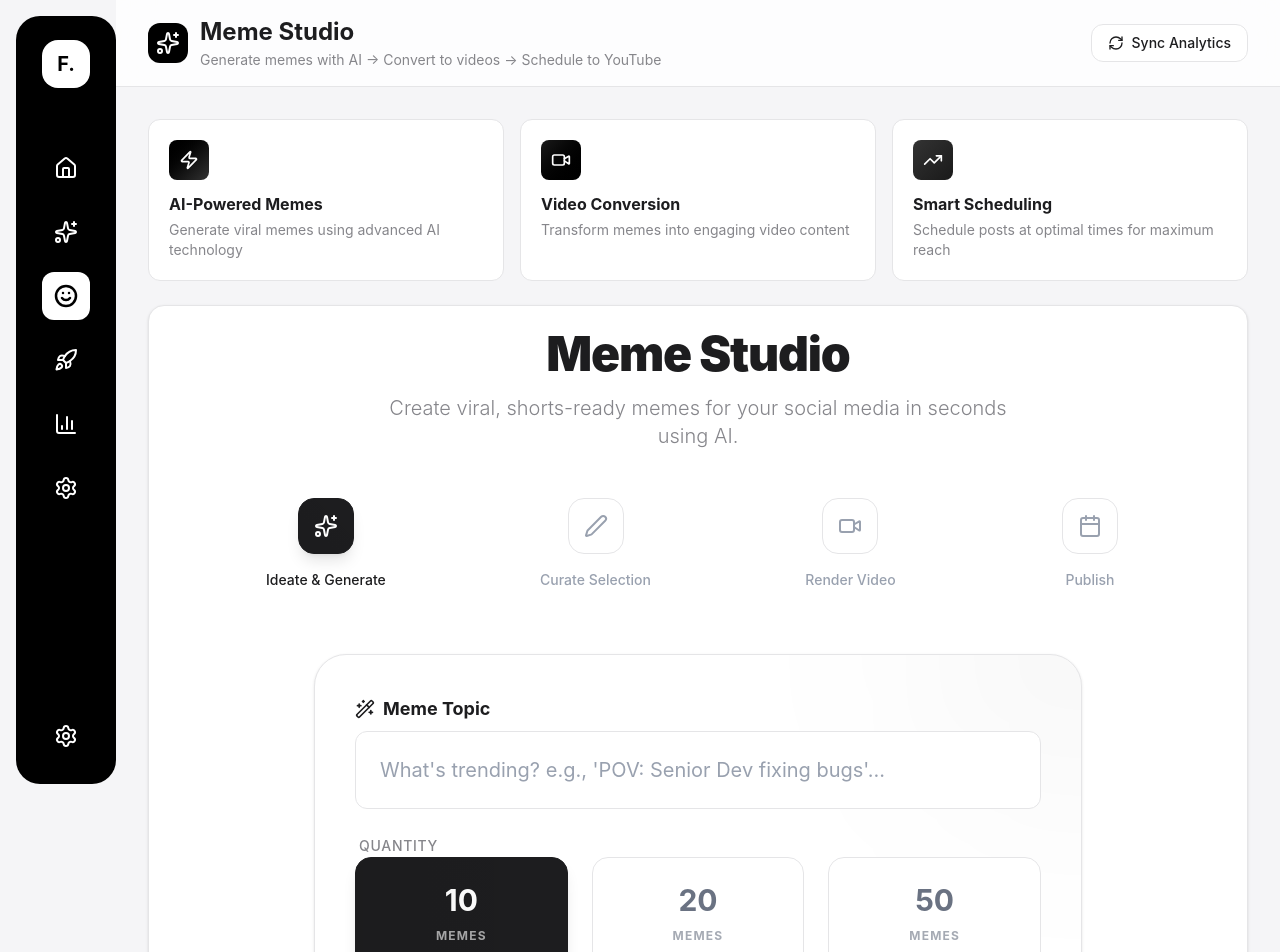
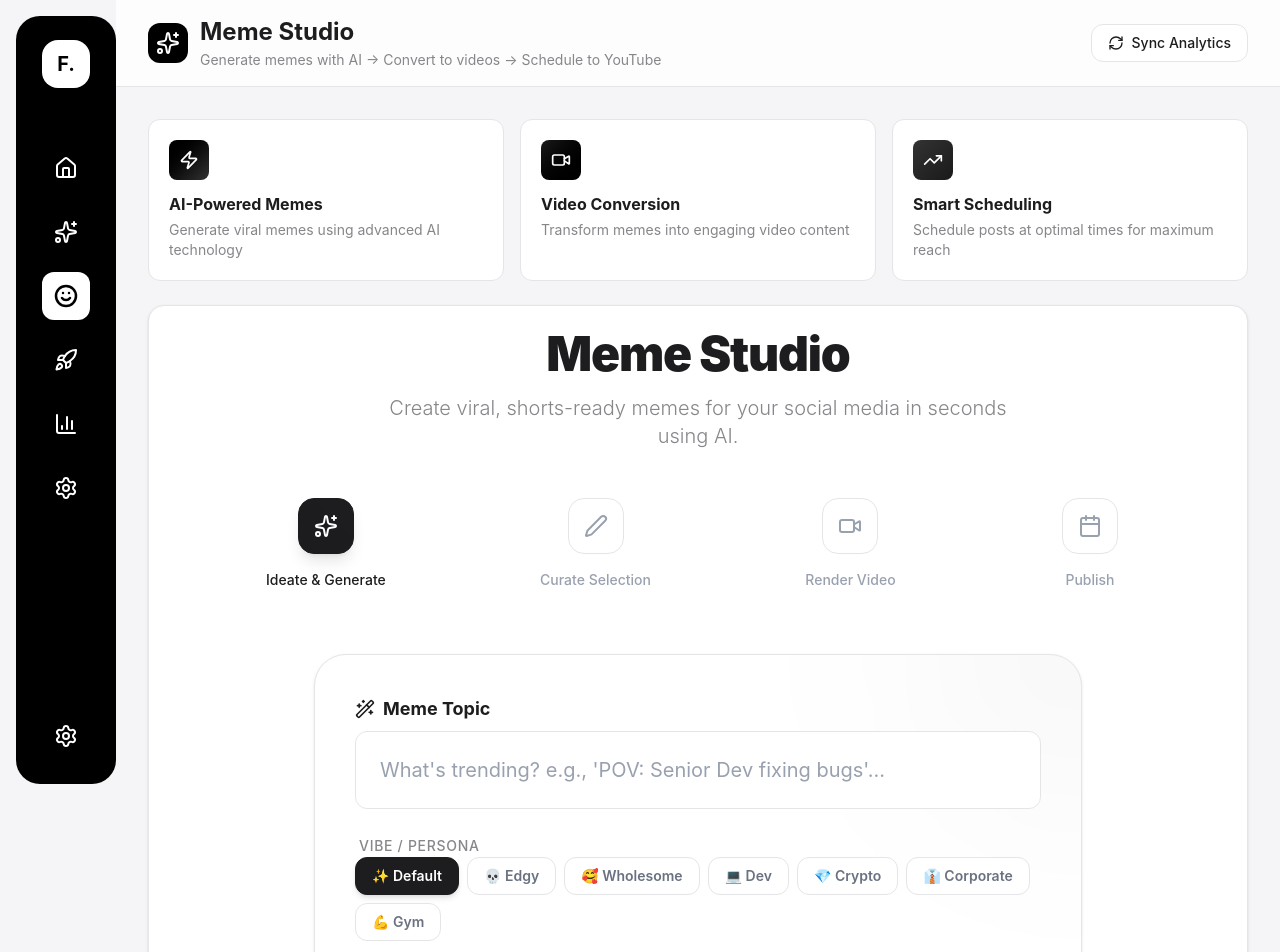
Before and after one commit to swayamgode/AgentX, a Next.js app: page /memes in a window 1280 px wide. Shown: the top 952 px of the page. Built offline with nearby package versions, Linux system fonts and the light colour scheme.

Commit message:
meme page update

```diff
--- a/app/api/memes/generate/route.ts
+++ b/app/api/memes/generate/route.ts
@@ -14,7 +14,7 @@ export async function POST(req: Request) {
             return new Response(JSON.stringify({ error: "Server configuration error: Missing API Key" }), { status: 500 });
         }
 
-        const { topic, count = 10, templateId } = await req.json();
+        const { topic, count = 10, templateId, persona = "default" } = await req.json();
 
         const model = genAI.getGenerativeModel({ model: "gemini-2.5-flash" });
 
@@ -46,12 +46,25 @@ export async function POST(req: Request) {
             ? `\n\n### SUCCESSFUL MEMES (Replicate their energy):\n${topMemes.map(m => `- Topic: ${m.topic} | Text: ${JSON.stringify(m.texts)}`).join('\n')}\n`
             : "";
 
+        const personaPrompts: Record<string, string> = {
+            "default": "relatable, witty, and viral",
+            "edgy": "sarcastic, dark humor, and bold",
+            "wholesome": "positive, cute, and heartwarming",
+            "crypto": "obsessed with gains, volatile markets, and HODLing",
+            "dev": "tech-savvy, hates bugs, loves coffee, slightly jaded",
+            "corporate": "passive-aggressive, meeting-obsessed, 'circled back'",
+            "gymrat": "obsessed with protein, gains, and leg day"
+        };
+
+        const selectedPersona = personaPrompts[persona] || personaPrompts["default"];
+
         const prompt = `
-      You are a world-class meme creator for 2026. Your goal is to create viral, "Gen Z" style, and "Shorts-ready" memes.
+      You are a world-class meme creator. Your goal is to create viral, shareable memes that resonate with current internet culture.
 
       Topic: "${topic}"
+      Target Vibe/Persona: ${selectedPersona}
       Current Date: ${new Date().toLocaleDateString()}
-      Trends to consider: "365 buttons", "delulu", "gym resolutions", "POV", "Me vs. Guy she tells you not to worry about".
+
       ${performanceContext}
 
       Generate ${count} distinct meme ideas based on this topic.
@@ -64,7 +77,7 @@ export async function POST(req: Request) {
       Each object must have:
       - "index": number (matching the index above)
       - "templateId": string
-      - "texts": string[] (Array of strings matching the required boxCount. Keep them EXTREMELY SHORT. Max 5 words per text box. NO complex sentences. Use ALL CAPS for classic memes.)
+      - "texts": string[] (Array of strings matching the required boxCount. Keep them EXTREMELY SHORT. Max 5-7 words per text box. NO complex sentences. Use ALL CAPS for classic memes.)
 
       Example JSON Structure:
       [
--- a/components/UnifiedMemeWorkflow.tsx
+++ b/components/UnifiedMemeWorkflow.tsx
@@ -23,6 +23,7 @@ export function UnifiedMemeWorkflow() {
     const { status, refresh } = useSocialConnection();
     const [currentStep, setCurrentStep] = useState<WorkflowStep>('generate');
     const [topic, setTopic] = useState("");
+    const [persona, setPersona] = useState("default");
     const [quantity, setQuantity] = useState(10);
     const [isGenerating, setIsGenerating] = useState(false);
     const [generatedMemes, setGeneratedMemes] = useState<GeneratedMeme[]>([]);
@@ -67,8 +68,9 @@ export function UnifiedMemeWorkflow() {
     const handleGenerate = async (useDefault: boolean = false) => {
         if (!topic) return;
         setIsGenerating(true);
+        setIsGenerating(true);
         try {
-            const payload: any = { topic, count: quantity };
+            const payload: any = { topic, count: quantity, persona };
 
             if (useDefault && defaultDesign) {
                 payload.templateId = defaultDesign.templateId;
@@ -472,12 +474,15 @@ export function UnifiedMemeWorkflow() {
                 addBatchLog(`\n➡️ Processing Account: ${account.channelName}`);
                 addBatchLog(`   Topic: "${topic}"`);
 
+                const personas = ['default', 'edgy', 'wholesome', 'dev', 'corporate', 'gymrat'];
+                const randomPersona = personas[Math.floor(Math.random() * personas.length)];
+
                 // A. Generate Meme
-                addBatchLog("   Generating content...");
+                addBatchLog(`   Generating content (${randomPersona} vibe)...`);
                 const genRes = await fetch("/api/memes/generate", {
                     method: "POST",
                     headers: { "Content-Type": "application/json" },
-                    body: JSON.stringify({ topic, count: 1 })
+                    body: JSON.stringify({ topic, count: 1, persona: randomPersona })
                 });
                 const genData = await genRes.json();
 
@@ -647,6 +652,34 @@ export function UnifiedMemeWorkflow() {
                                             className="relative w-full bg-white border border-[#e5e5e7] rounded-xl px-6 py-6 text-xl text-[#1d1d1f] placeholder:text-gray-400 focus:outline-none focus:border-[#1d1d1f] transition-all"
                                             onKeyDown={(e) => e.key === 'Enter' && topic && !isGenerating && handleGenerate(false)}
                                         />
+                                    </div>
+                                </div>
+
+                                <div className="space-y-4">
+                                    <label className="text-sm font-medium text-[#86868b] uppercase tracking-wider ml-1">Vibe / Persona</label>
+                                    <div className="flex flex-wrap gap-2">
+                                        {[
+                                            { id: 'default', label: '✨ Default', desc: 'Relatable & Viral' },
+                                            { id: 'edgy', label: '💀 Edgy', desc: 'Sarcastic & Bold' },
+                                            { id: 'wholesome', label: '🥰 Wholesome', desc: 'Cute & Positive' },
+                                            { id: 'dev', label: '💻 Dev', desc: 'Tech Savvy' },
+                                            { id: 'crypto', label: '💎 Crypto', desc: 'HODL & Gains' },
+                                            { id: 'corporate', label: '👔 Corporate', desc: 'Office Life' },
+                                            { id: 'gymrat', label: '💪 Gym', desc: 'Gains & Protein' },
+                                        ].map(p => (
+                                            <button
+                                                key={p.id}
+                                                onClick={() => setPersona(p.id)}
+                                                className={`
+                                                    px-4 py-2 rounded-xl text-sm font-semibold transition-all border
+                                                    ${persona === p.id
+                                                        ? 'bg-[#1d1d1f] border-[#1d1d1f] text-white shadow-md'
+                                                        : 'bg-white border-[#e5e5e7] text-gray-500 hover:bg-[#F5F5F7] hover:border-[#d1d1d6]'}
+                                                `}
+                                            >
+                                                {p.label}
+                                            </button>
+                                        ))}
                                     </div>
                                 </div>
 
```
Also changed, not shown: .video-analytics.json, .youtube-accounts.json.
